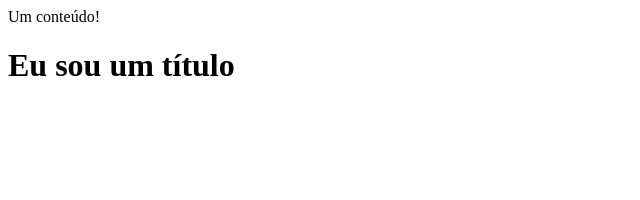
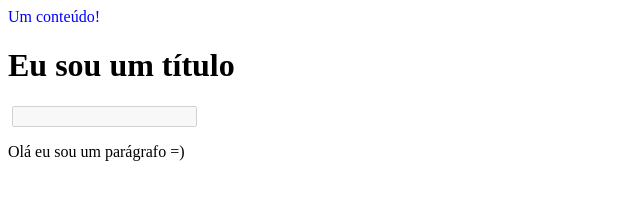
Before and after one commit to Thainara-cre/beacademy-FromZeroToHeHTMLeCSS1, a plain HTML site: page PayLivre-HTML/index.html in a window 1280 px wide. Shown: the whole page, without its empty margins (0-640 px from the left). Drawn offline with Linux system fonts and the light colour scheme.

Commit message:
HTML - Atributos e Atributos Globais

```diff
--- a/PayLivre-HTML/index.html
+++ b/PayLivre-HTML/index.html
@@ -7,5 +7,20 @@
 
  -->
 
- <p>Um conteúdo!</p>
- <h1>Eu  sou um título</h1>
+ <p tabindex="1" style="color: blue">Um conteúdo!</p>
+ <h1 tabindex="2">Eu  sou um título</h1>
+
+<!--
+    Atributos HTML
+    * Informações extras
+    * Configurações
+    * Boolean (True and Dlase (Verdadeiro ou falso))
+-->
+
+ <!-- Tag com alto fechamento - Elemento vazio -->
+ <img src="" alt="" class="" title="" tabindex="3" />
+ <input type="text" disabled>
+
+<p title="Um titulo" tabindex="4" contenteditable>
+    Olá eu sou um parágrafo =)
+</p>
```
